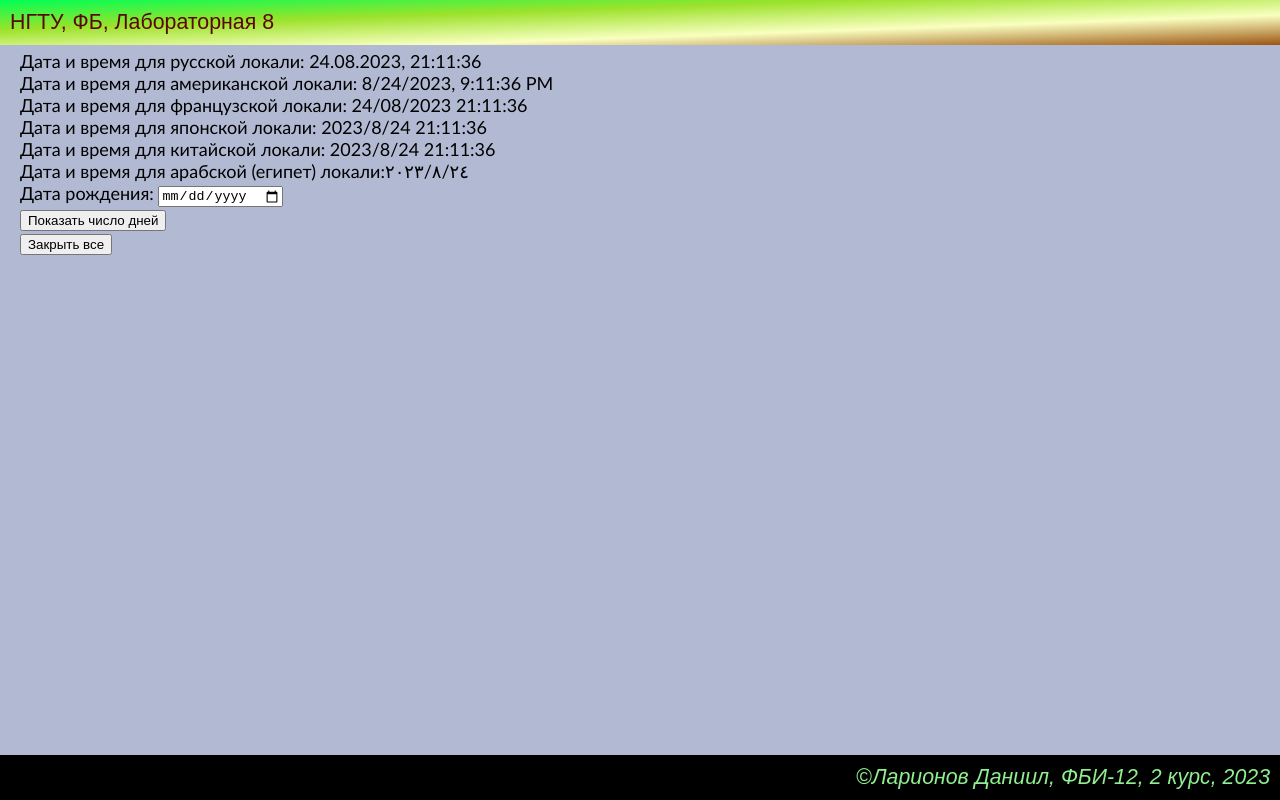
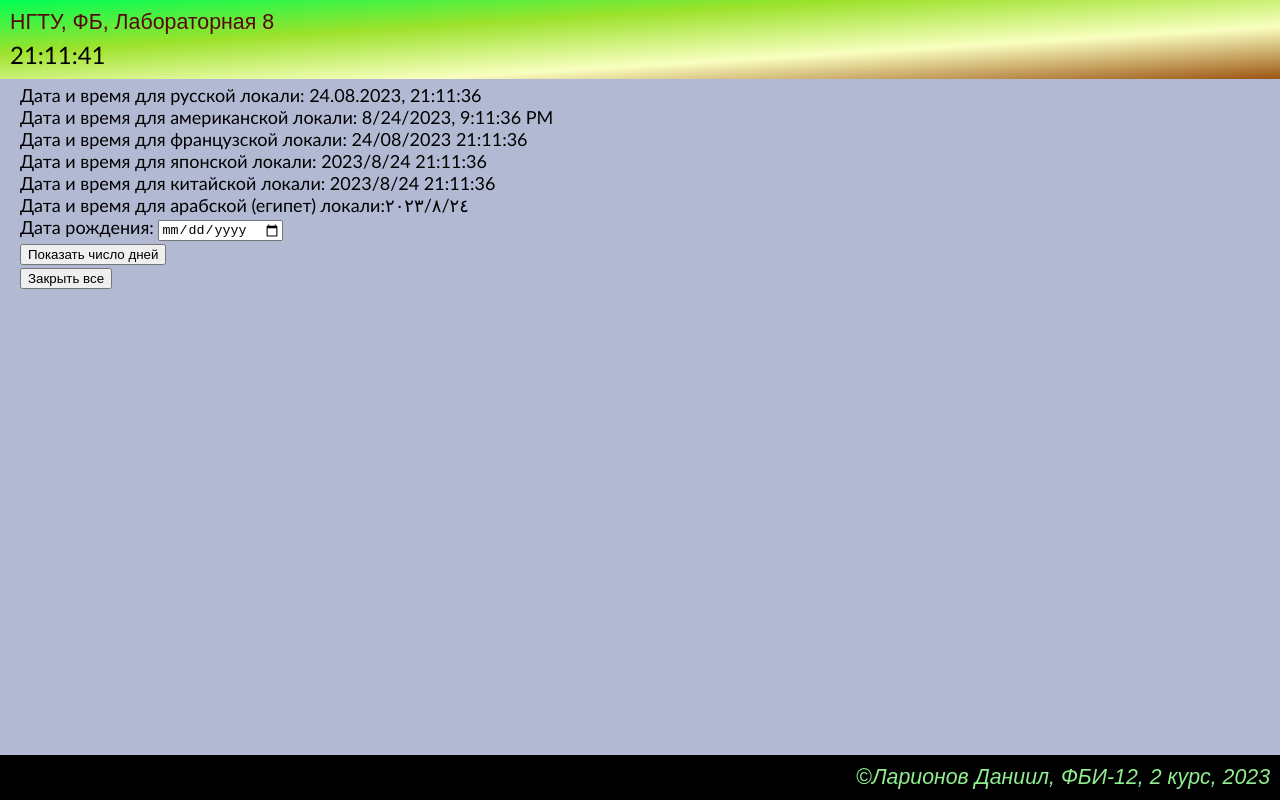
Before and after one commit to 1fbifbi23/didactic-giggle, a plain HTML site: page lab8.html in a window 1280 px wide. Drawn offline with Linux system fonts and the light colour scheme.

Commit message:
Время

```diff
--- a/lab8.html
+++ b/lab8.html
@@ -13,12 +13,19 @@
             font-family: 'Gill Sans', 'Gill Sans MT', Calibri, 'Trebuchet MS', sans-serif;
             margin-top: 5px;
         }
+        #time{
+            color: black;
+            font-size: 24px;
+            font-family: 'Gill Sans', 'Gill Sans MT', Calibri, 'Trebuchet MS', sans-serif;
+            margin-top: 5px;
+        }
     </style>
 </head>
 
 <body onload="showDate()">
     <header>
         НГТУ, ФБ, Лабораторная 8
+        <div id="time"></div>
     </header>
 
     <main>
--- a/lab8.js
+++ b/lab8.js
@@ -30,3 +30,10 @@ function ClearAll(){
     inputDate.value = '';
     day.innerHTML = '';
 }
+
+function showTime() {
+    let today = new Date();
+    let currentTime = today.toLocaleTimeString('ru-RU');
+    document.getElementById('time').innerHTML = currentTime;
+}
+setInterval(showTime, 1000);
```
